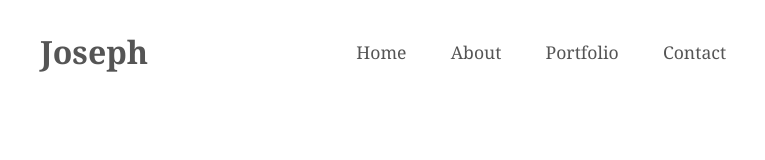
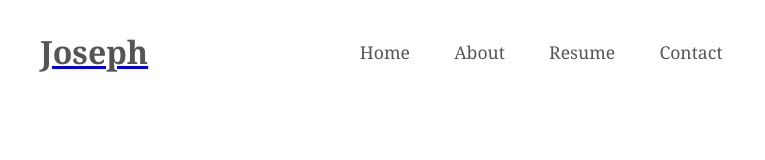
Before and after one commit to roasteddecaf/Portfolio, a plain HTML site: page portfolio web/index.html in a window 1280 px wide. Shown: the full height of the page, 60-825 px from the left. Drawn offline with Linux system fonts and the light colour scheme.

Commit message:
little bit update
little bit update

```diff
--- a/portfolio web/index.html
+++ b/portfolio web/index.html
@@ -3,17 +3,19 @@
 <head>
     <meta charset="UTF-8">
     <meta name="viewport" content="width=device-width, initial-scale=1.0">
-    <title>Portfolio</title>
-    <link rel="stylesheet" href="/styles/style.css">
+    <title>Joseph</title>
+    <link rel="stylesheet" href="styles/main.css">
 
 </head>
 <body>
     <header>
+        <a href="index.html">
         <h2 class="logo"><span>Joseph</span></h2>
+        </a>
         <nav class="navigation">
             <a href="#">Home</a>
             <a href="#">About</a>
-            <a href="#">Portfolio</a>
+            <a href="#">Resume</a>
             <a href="#">Contact</a>
         </nav>
         <a href="#" class="btn-talk">Let's Talk</a>
```
Also changed, not shown: portfolio web/aboutme.html (added), portfolio web/styles/main.css (renamed from portfolio web/styles/style.css).
